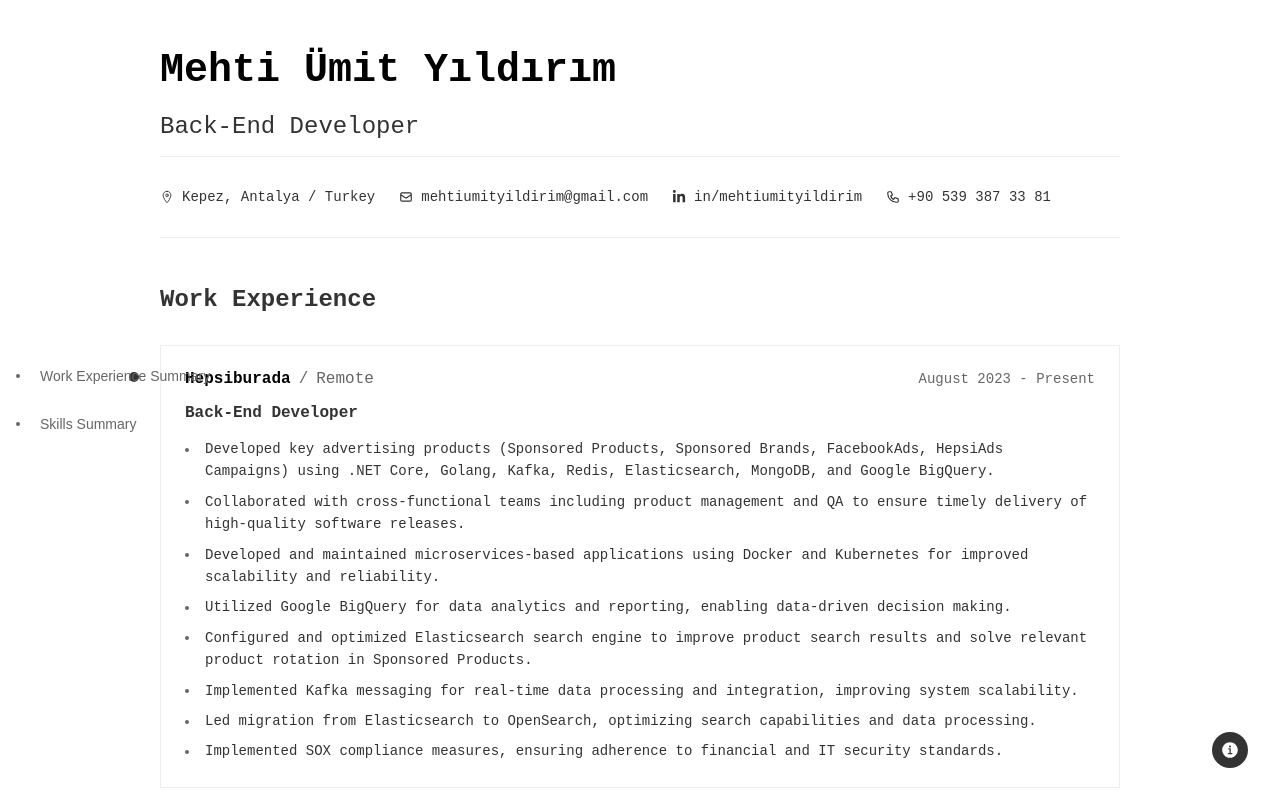
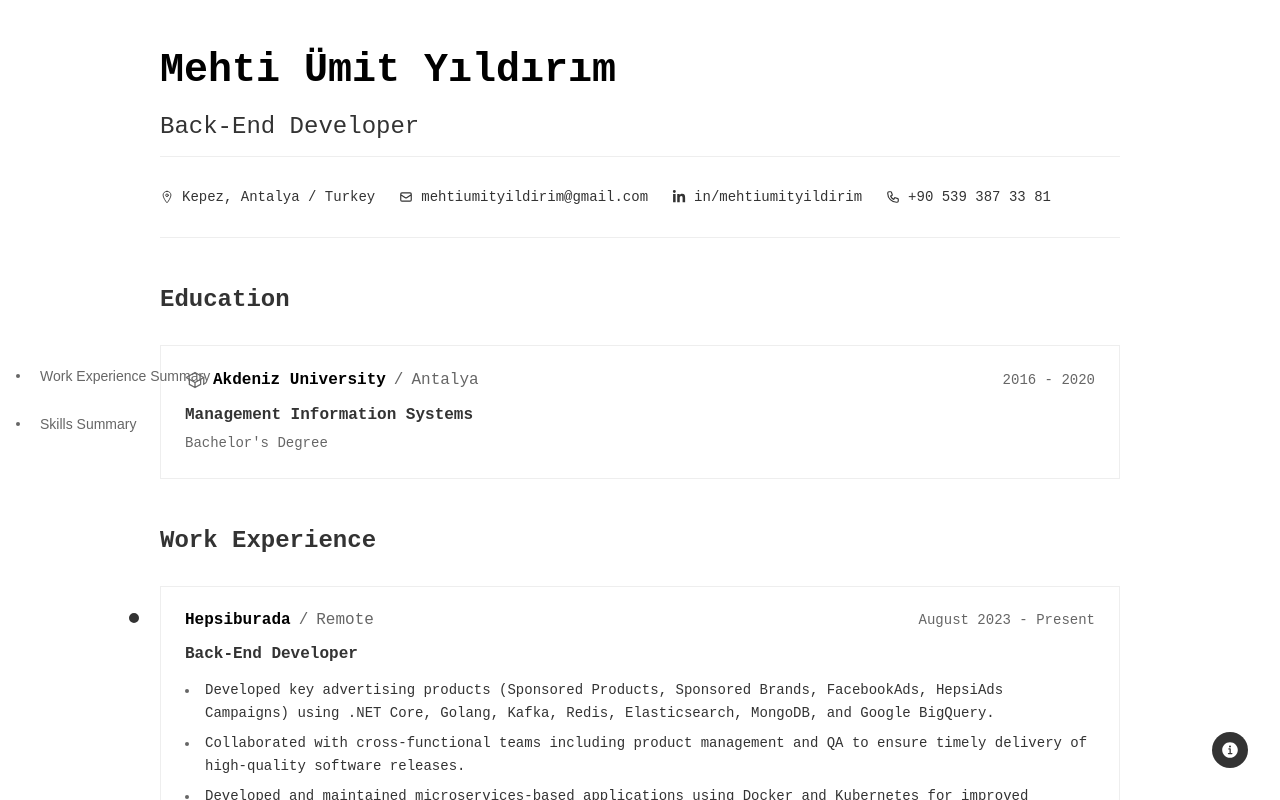
Before and after one commit to mehtiumit/cv, a Next.js app: page / in a window 1280 px wide. Shown: the top 800 px of the page. Built offline with nearby package versions, Linux system fonts and the light colour scheme.

Commit message:
education added.

```diff
--- a/app/page.jsx
+++ b/app/page.jsx
@@ -10,6 +10,7 @@
 import InfoButton from '../components/InfoButton'
 import styles from '../styles/Page.module.css'
 import StickyMenu from '../components/StickyMenu'
+import EducationCard from '../components/EducationCard'
 
 const experiences = [
   {
@@ -109,6 +110,11 @@
       </header>
 
       <section className={styles.section}>
+        <h2 className={styles.sectionTitle}>Education</h2>
+        <EducationCard />
+      </section>
+
+      <section className={styles.section}>
         <h2 className={styles.sectionTitle}>Work Experience</h2>
         {experiences.map((experience, index) => (
           <ExperienceCard key={index} {...experience} />
--- /dev/null
+++ b/components/EducationCard.jsx
@@ -0,0 +1,26 @@
+'use client'
+
+import { IoSchoolOutline } from 'react-icons/io5'
+import styles from '../styles/EducationCard.module.css'
+
+const EducationCard = () => {
+  return (
+    <div className={styles['education-card']}>
+      <div className={styles['card-header']}>
+        <div className={styles['school-info']}>
+          <IoSchoolOutline className={styles.icon} />
+          <span className={styles.school}>Akdeniz University</span>
+          <span className={styles.separator}>/</span>
+          <span className={styles.location}>Antalya</span>
+        </div>
+        <div className={styles.period}>2016 - 2020</div>
+      </div>
+      <h4 className={styles.degree}>Management Information Systems</h4>
+      <p className={styles.description}>
+        Bachelor's Degree
+      </p>
+    </div>
+  )
+}
+
+export default EducationCard
--- /dev/null
+++ b/styles/EducationCard.module.css
@@ -0,0 +1,60 @@
+.education-card {
+  border: 1px solid var(--color-gray-light);
+  padding: 1.5rem;
+  margin-bottom: 2rem;
+  transition: all 0.3s ease;
+}
+
+.education-card:hover {
+  box-shadow: 0 4px 8px rgba(0, 0, 0, 0.1);
+  transform: translateY(-2px);
+}
+
+.card-header {
+  display: flex;
+  justify-content: space-between;
+  align-items: center;
+  margin-bottom: 1rem;
+}
+
+.school-info {
+  display: flex;
+  align-items: center;
+  gap: 0.5rem;
+}
+
+.icon {
+  width: 20px;
+  height: 20px;
+  color: var(--color-gray-medium);
+}
+
+.school {
+  font-weight: 600;
+  color: var(--color-black);
+}
+
+.separator {
+  color: var(--color-gray-medium);
+}
+
+.location {
+  color: var(--color-gray-medium);
+}
+
+.period {
+  color: var(--color-gray-medium);
+  font-size: 0.875rem;
+}
+
+.degree {
+  font-size: 1rem;
+  color: var(--color-gray-dark);
+  margin-bottom: 0.5rem;
+}
+
+.description {
+  font-size: 0.875rem;
+  color: var(--color-gray-medium);
+  line-height: 1.6;
+}
```
